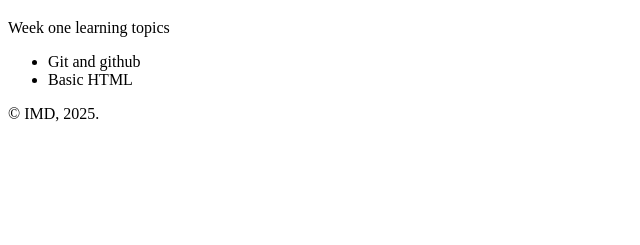
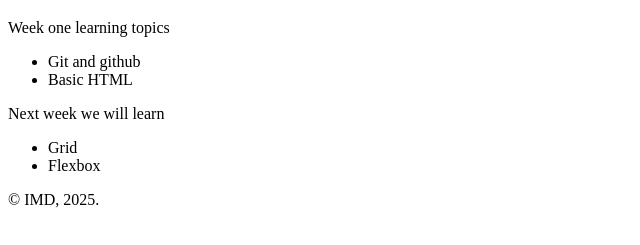
Before and after one commit to zhan0832/mtm6201_w25_week1, a plain HTML site: page index.html in a window 1280 px wide. Shown: the part 61-306 px from the top of the page, without its empty margins (0-640 px from the left). Drawn offline with Linux system fonts and the light colour scheme.

Commit message:
content for next week learning

```diff
--- a/index.html
+++ b/index.html
@@ -15,6 +15,11 @@
             <li>Git and github</li>
             <li>Basic HTML</li>
         </ul>
+        <p>Next week we will learn</p>
+        <ul>
+            <li>Grid</li>
+            <li>Flexbox</li>
+        </ul>
     </main>
     <footer>
         <p>&copy; IMD, 2025.</p>
```
